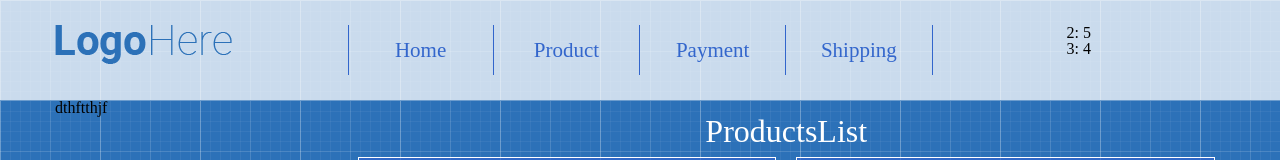
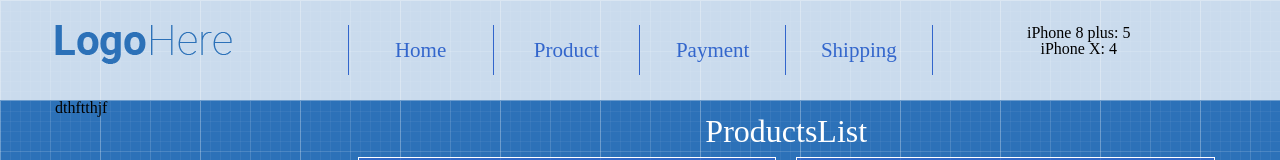
Before and after one commit to ApostleAndrew/shop-react, a React (Create React App) app: page / in a window 1280 px wide. Shown: the top 160 px of the page. Built offline with nearby package versions, Linux system fonts and the light colour scheme.

Commit message:
show name in cart

```diff
--- a/src/App/Header/Cart/Cart.js
+++ b/src/App/Header/Cart/Cart.js
@@ -18,7 +18,7 @@
 			{
 				keys(productsInCart).map((productId)=>(
 					<div key={productId}>
-						<span>{productId}</span>: {productsInCart[productId]}
+						<span>{productsMap[productId].name}</span>: {productsInCart[productId]}
 					</div>
 				))
 			}
```
